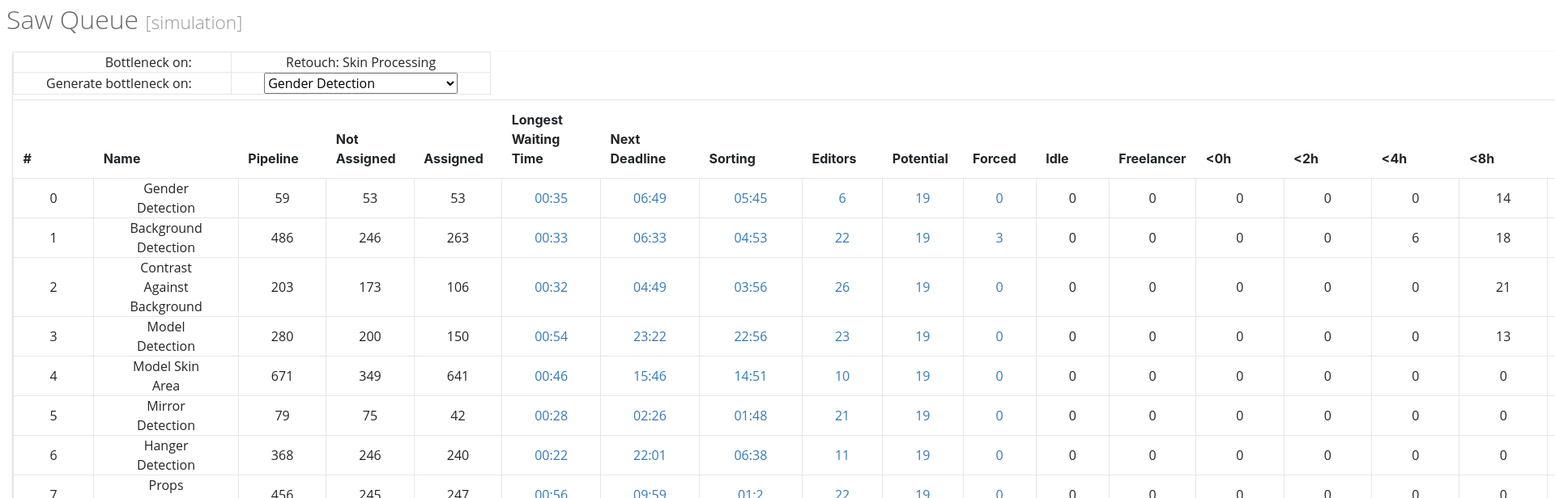
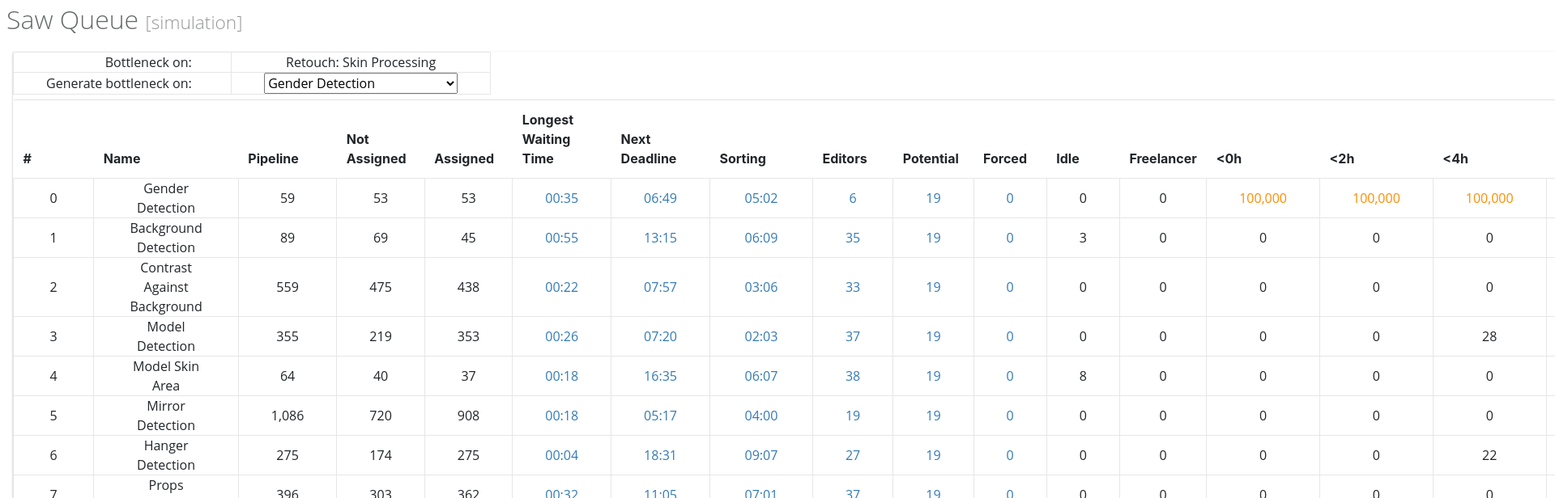
Before and after one commit to shan-alexander/project-color-poc, an Angular app in the folder ng-color/: page / in a window 1280 px wide. Shown: the top 616 px of the page at 81% size, 1920 px wide, since content can reach past the window. Built offline with nearby package versions, Linux system fonts and the light colour scheme.

Commit message:
adds fixes and working color formula

```diff
--- a/ng-color/src/app/assembly-table/assembly-table.component.html
+++ b/ng-color/src/app/assembly-table/assembly-table.component.html
@@ -56,7 +56,7 @@
     </tr>
     <tr *ngFor="let skill of skills, index as i">
       <td>{{i}}</td>
-      <td>{{skill.name}}</td>
+      <td title="Avg Ipt: {{skill.avgIpt}}, Avg Rej: {{skill.avgRej}}">{{skill.name}}</td>
       <td>{{skill.pipeline | number: '1.0-0'}}</td>
       <td>{{skill.notAssigned | number: '1.0-0'}}</td>
       <td>{{skill.assigned | number: '1.0-0'}}</td>
@@ -69,10 +69,10 @@
       <td>{{skill.idle | number: '1.0-0'}}</td>
       <td>{{skill.freelancer | number: '1.0-0'}}</td>
       <td [ngStyle]="{'color': ui_getBottleneckColor(skill, 'zeroHours')}">{{skill.zeroHours | number: '1.0-0'}}</td>
-      <td>{{skill.twoHours | number: '1.0-0'}}</td>
-      <td>{{skill.fourHours | number: '1.0-0'}}</td>
-      <td>{{skill.eightHours | number: '1.0-0'}}</td>
-      <td>{{skill.twelveHours | number: '1.0-0'}}</td>
+      <td [ngStyle]="{'color': ui_getBottleneckColor(skill, 'twoHours')}">{{skill.twoHours | number: '1.0-0'}}</td>
+      <td [ngStyle]="{'color': ui_getBottleneckColor(skill, 'fourHours')}">{{skill.fourHours | number: '1.0-0'}}</td>
+      <td [ngStyle]="{'color': ui_getBottleneckColor(skill, 'eightHours')}">{{skill.eightHours | number: '1.0-0'}}</td>
+      <td [ngStyle]="{'color': ui_getBottleneckColor(skill, 'twelveHours')}">{{skill.twelveHours | number: '1.0-0'}}</td>
       <td>{{skill.sixteenHours | number: '1.0-0'}}</td>
       <td>{{skill.twentyFourHours | number: '1.0-0'}}</td>
       <td>{{skill.fourtyEightHours | number: '1.0-0'}}</td>
--- a/ng-color/src/app/assembly-table/assembly-table.component.ts
+++ b/ng-color/src/app/assembly-table/assembly-table.component.ts
@@ -38,7 +38,10 @@ export class AssemblyTableComponent implements OnInit {
       const sortingArraySplit = currentSkill.nextDeadline.split(':');
       hh = parseInt(sortingArraySplit[0], 10) - Math.round(parseInt(sortingArraySplit[0], 10) * Math.random());
       (hh < 10) ? hh = '0' + hh : hh = '' + hh;
-      currentSkill.sorting = '' + hh + ':' + Math.round(Math.random() * 60);
+
+      mm = parseInt(sortingArraySplit[0], 10) - Math.round(parseInt(sortingArraySplit[0], 10) * Math.random());
+      (mm < 10) ? mm = '0' + mm : mm = '' + mm;
+      currentSkill.sorting = '' + hh + ':' + mm;
 
       currentSkill.editors = Math.round(Math.random() * 40);
 
@@ -47,7 +50,7 @@ export class AssemblyTableComponent implements OnInit {
       currentSkill.forced = (Math.round(Math.random() * 100) > 5) ? 0 : Math.round(Math.random() * 10);
       currentSkill.idle = (Math.round(Math.random() * 100) > 10) ? 0 : Math.round(Math.random() * 10);
       // hours randomizing below
-      currentSkill.zeroHours = ((Math.random() * 100 > 10) ? 0 : Math.round(Math.random() * 50));
+      // currentSkill.zeroHours = ((Math.random() * 100 > 10) ? 0 : Math.round(Math.random() * 50));
       currentSkill.twoHours = (Math.random() * 100 > 10) ?
         currentSkill.zeroHours : (currentSkill.zeroHours + (Math.round(Math.random() * 30)));
       currentSkill.fourHours = (Math.random() * 100 > 10) ?
@@ -96,9 +99,10 @@ export class AssemblyTableComponent implements OnInit {
       (mm < 10) ? mm = '0' + mm : mm = '' + mm;
 
     randoSkill.nextDeadline = '' + hh + ':' + mm;
-    randoSkill.sorting = '-01:' + ((mm < 50) ? (mm + 8) : (mm - 17));
-    randoSkill.zeroHours = Math.round(Math.random() * 300);
-    randoSkill.twoHours = Math.round(Math.random() * 300);
+    randoSkill.sorting = '-0' + (Math.round(Math.random() * 3)) + ':' + ( (mm > 10 && mm < 50) ?
+      parseInt(mm, 10) + Math.round(Math.random() * 10) : mm);
+    randoSkill.zeroHours = Math.round(Math.random() * 500);
+    randoSkill.twoHours = randoSkill.zeroHours + Math.round(Math.random() * 300);
     randoSkill.fourHours = randoSkill.twoHours + Math.round(Math.random() * 300);
     randoSkill.eightHours = randoSkill.fourHours;
     randoSkill.twelveHours = randoSkill.eightHours;
@@ -129,16 +133,44 @@ export class AssemblyTableComponent implements OnInit {
     }
   }
   ui_getBottleneckColor(skill, whichCol) {
-    // code here
+    if (skill.name === 'Gender Detection') { console.log('Running bottleneck checker for ' + skill.name)}
     const val = skill[whichCol];
-    const timeNeededForOnePe = val * (1 + skill.avgRej) + skill.avgIpt;
+    const timeNeededForOnePe = val * (1 + skill.avgRej) * skill.avgIpt;
     const timeNeededForStep = timeNeededForOnePe / skill.editors;
     // first, check to see if timeNeededForStep
+    const nextDeadlineSecs = this.convertTimeStringToSeconds(skill.nextDeadline);
+    if (timeNeededForStep > nextDeadlineSecs) {
+      // color orange -- legit bottleneck
+      console.log('Strong Bottleneck on: ' + skill.name);
+      return 'darkorange';
+    } else if ( (timeNeededForStep / skill.potential) > nextDeadlineSecs) {
+      // color red -- severe bottleneck
+      console.log('Severe Bottleneck on: ' + skill.name);
+      return 'red';
+    }
+    // then, check whichCol hour column
+    const timeNeededPlusFutureSteps = timeNeededForStep + skill.timeNeededInFutureSteps;
+    if (timeNeededPlusFutureSteps > nextDeadlineSecs) {
+      // possible bottleneck: color yellow
+      return 'gold';
+    } else if (timeNeededPlusFutureSteps / skill.potential > nextDeadlineSecs) {
+      // possible severe bottleneck: color dark yellow
+      return 'goldenrod';
+    }
 
   }
 
-  convertTimeStringToSeconds(timeStrin) {
-
+  convertTimeStringToSeconds(timeString) {
+    if (timeString[0] === '-') {
+      timeString.splice(0, 1);
+    }
+    let time = timeString.split(':');
+    let hh = time[0];
+    let mm = time[1];
+    hh = hh * 60 * 60;
+    mm = mm * 60;
+    time = hh + mm;
+    return time;
   }
 
   simulateHoursImageTemplates(skillsArr) {
--- a/ng-color/src/app/skills.service.ts
+++ b/ng-color/src/app/skills.service.ts
@@ -14,15 +14,15 @@ export class SkillsService {
       notAssigned: 1,
       assigned: 16,
       longestWaitingTime: '00:02',
-      nextDeadline: '11:26',
-      sorting: '08:45',
-      editors: 1,
-      potential: 19,
-      forced: 0,
-      idle: 0,
-      freelancer: 0,
-      zeroHours: 0, zeroHoursFlag: 0,
-      twoHours: 0, twoHoursFlag: 0,
+      nextDeadline: '02:26',
+      sorting: '08:45',
+      editors: 1,
+      potential: 19,
+      forced: 0,
+      idle: 0,
+      freelancer: 0,
+      zeroHours: 100000, zeroHoursFlag: 0,
+      twoHours: 1000, twoHoursFlag: 0,
       fourHours: 0, fourHoursFlag: 0,
       eightHours: 0, eightHoursFlag: 0,
       twelveHours: 161, twelveHoursFlag: 0,
@@ -32,11 +32,7 @@ export class SkillsService {
       seventyTwoHours: 174,
       avgIpt: 3.17,
       avgRej: 0.0000,
-      templates: [
-        ['Gender Detection', 'Model Detection', 'Generic Retouch', 'Model Skin Area', 'Finalize'],
-        ['Gender Detection', 'Skin Processing', 'Recreate Details', 'Finalize'],
-        ['Preparation', 'Gender Detection', 'Combination', 'Retouch: Garments 1', 'Retouch: Garments 2']
-      ]
+      timeNeededInFutureSteps: 1130
     },
     {
       name: 'Background Detection',
@@ -62,11 +58,7 @@ export class SkillsService {
       seventyTwoHours: 174,
       avgIpt: 23.91,
       avgRej: 0.0043,
-      templates: [
-        ['Gender Detection', 'Model Detection', 'Generic Retouch', 'Model Skin Area', 'Finalize'],
-        ['Gender Detection', 'Skin Processing', 'Recreate Details', 'Finalize'],
-        ['Preparation', 'Gender Detection', 'Combination', 'Retouch: Garments 1', 'Retouch: Garments 2']
-      ]
+      timeNeededInFutureSteps: 1130
     },
     {
       name: 'Contrast Against Background',
@@ -91,7 +83,8 @@ export class SkillsService {
       fourtyEightHours: 174,
       seventyTwoHours: 174,
       avgIpt: 39.38,
-      avgRej: 0.0041
+      avgRej: 0.0041,
+      timeNeededInFutureSteps: 1130
     },
     {
       name: 'Model Detection',
@@ -116,7 +109,8 @@ export class SkillsService {
       fourtyEightHours: 174,
       seventyTwoHours: 174,
       avgIpt: 11.88,
-      avgRej: 0.0012
+      avgRej: 0.0012,
+      timeNeededInFutureSteps: 1130
     },
     {
       name: 'Model Skin Area',
@@ -141,7 +135,8 @@ export class SkillsService {
       fourtyEightHours: 174,
       seventyTwoHours: 174,
       avgIpt: 20.23,
-      avgRej: 0.0016
+      avgRej: 0.0016,
+      timeNeededInFutureSteps: 1130
     },
     {
       name: 'Mirror Detection',
@@ -166,7 +161,8 @@ export class SkillsService {
       fourtyEightHours: 174,
       seventyTwoHours: 174,
       avgIpt: 23.14,
-      avgRej: 0.0031
+      avgRej: 0.0031,
+      timeNeededInFutureSteps: 1130
     },
     {
       name: 'Hanger Detection',
@@ -191,7 +187,8 @@ export class SkillsService {
       fourtyEightHours: 174,
       seventyTwoHours: 174,
       avgIpt: 15.26,
-      avgRej: 0.0008
+      avgRej: 0.0008,
+      timeNeededInFutureSteps: 1130
     },
     {
       name: 'Props Detection',
@@ -216,7 +213,8 @@ export class SkillsService {
       fourtyEightHours: 174,
       seventyTwoHours: 174,
       avgIpt: 29.56,
-      avgRej: 0.0028
+      avgRej: 0.0028,
+      timeNeededInFutureSteps: 1130
     },
     {
       name: 'Rotate',
@@ -241,7 +239,8 @@ export class SkillsService {
       fourtyEightHours: 174,
       seventyTwoHours: 174,
       avgIpt: 35.64,
-      avgRej: 0.0061
+      avgRej: 0.0061,
+      timeNeededInFutureSteps: 1130
     },
     {
       name: 'Crop & Scale',
@@ -266,7 +265,8 @@ export class SkillsService {
       fourtyEightHours: 174,
       seventyTwoHours: 174,
       avgIpt: 58.80,
-      avgRej: 0.0128
+      avgRej: 0.0128,
+      timeNeededInFutureSteps: 1130
     },
     {
       name: 'Preparation',
@@ -291,7 +291,8 @@ export class SkillsService {
       fourtyEightHours: 174,
       seventyTwoHours: 174,
       avgIpt: 177.97,
-      avgRej: 0.0488
+      avgRej: 0.0488,
+      timeNeededInFutureSteps: 1130
     },
     {
       name: 'New Preparation',
@@ -316,7 +317,8 @@ export class SkillsService {
       fourtyEightHours: 174,
       seventyTwoHours: 174,
       avgIpt: 116.59,
-      avgRej: 0.0455
+      avgRej: 0.0455,
+      timeNeededInFutureSteps: 1130
     },
     {
       name: 'Auto Preparation',
@@ -341,7 +343,8 @@ export class SkillsService {
       fourtyEightHours: 174,
       seventyTwoHours: 174,
       avgIpt: 98.15,
-      avgRej: 0.0291
+      avgRej: 0.0291,
+      timeNeededInFutureSteps: 1130
     },
     {
       name: 'Photo Correction',
@@ -366,7 +369,8 @@ export class SkillsService {
       fourtyEightHours: 174,
       seventyTwoHours: 174,
       avgIpt: 198.48,
-      avgRej: 0.0434
+      avgRej: 0.0434,
+      timeNeededInFutureSteps: 1130
     },
     {
       name: 'Combination',
@@ -391,7 +395,8 @@ export class SkillsService {
       fourtyEightHours: 174,
       seventyTwoHours: 174,
       avgIpt: 141.91,
-      avgRej: 0.0393
+      avgRej: 0.0393,
+      timeNeededInFutureSteps: 1130
     },
     {
       name: 'General Retouch',
@@ -416,7 +421,8 @@ export class SkillsService {
       fourtyEightHours: 174,
       seventyTwoHours: 174,
       avgIpt: 158.34,
-      avgRej: 0.0434
+      avgRej: 0.0434,
+      timeNeededInFutureSteps: 1130
     },
     {
       name: 'Recreate Details',
@@ -441,7 +447,8 @@ export class SkillsService {
       fourtyEightHours: 174,
       seventyTwoHours: 174,
       avgIpt: 144.46,
-      avgRej: 0.0513
+      avgRej: 0.0513,
+      timeNeededInFutureSteps: 1130
     },
     {
       name: 'Retouch: Shape',
@@ -466,7 +473,8 @@ export class SkillsService {
       fourtyEightHours: 174,
       seventyTwoHours: 174,
       avgIpt: 163.71,
-      avgRej: 0.0460
+      avgRej: 0.0460,
+      timeNeededInFutureSteps: 1130
     },
     {
       name: 'Generic Retouch',
@@ -491,7 +499,8 @@ export class SkillsService {
       fourtyEightHours: 174,
       seventyTwoHours: 174,
       avgIpt: 152.55,
-      avgRej: 0.0552
+      avgRej: 0.0552,
+      timeNeededInFutureSteps: 1130
     },
     {
       name: 'Retouch: 3D',
@@ -516,7 +525,8 @@ export class SkillsService {
       fourtyEightHours: 174,
       seventyTwoHours: 174,
       avgIpt: 236.45,
-      avgRej: 0.0580
+      avgRej: 0.0580,
+      timeNeededInFutureSteps: 1130
     },
     {
       name: 'Retouch: Garments 1',
@@ -541,7 +551,8 @@ export class SkillsService {
       fourtyEightHours: 174,
       seventyTwoHours: 174,
       avgIpt: 134.29,
-      avgRej: 0.0421
+      avgRej: 0.0421,
+      timeNeededInFutureSteps: 1130
     },
     {
       name: 'Retouch: Garments 2',
@@ -566,7 +577,8 @@ export class SkillsService {
       fourtyEightHours: 174,
       seventyTwoHours: 174,
       avgIpt: 143.65,
-      avgRej: 0.0487
+      avgRej: 0.0487,
+      timeNeededInFutureSteps: 1130
     },
     {
       name: 'Retouch: Garments 3',
@@ -591,7 +603,8 @@ export class SkillsService {
       fourtyEightHours: 174,
       seventyTwoHours: 174,
       avgIpt: 208.92,
-      avgRej: 0.0695
+      avgRej: 0.0695,
+      timeNeededInFutureSteps: 1130
     },
     {
       name: 'Retouch: Footwear',
@@ -616,7 +629,8 @@ export class SkillsService {
       fourtyEightHours: 174,
       seventyTwoHours: 174,
       avgIpt: 231.28,
-      avgRej: 0.0509
+      avgRej: 0.0509,
+      timeNeededInFutureSteps: 1130
     },
     {
       name: 'Retouch: Jewelry',
@@ -641,7 +655,8 @@ export class SkillsService {
       fourtyEightHours: 174,
       seventyTwoHours: 174,
       avgIpt: 186.33,
-      avgRej: 0.0743
+      avgRej: 0.0743,
+      timeNeededInFutureSteps: 1130
     },
     {
       name: 'Retouch: Furniture',
@@ -666,7 +681,8 @@ export class SkillsService {
       fourtyEightHours: 174,
       seventyTwoHours: 174,
       avgIpt: 170.99,
-      avgRej: 0.0426
+      avgRej: 0.0426,
+      timeNeededInFutureSteps: 1130
     },
     {
       name: 'Retouch: Accessories',
@@ -691,7 +707,8 @@ export class SkillsService {
       fourtyEightHours: 174,
       seventyTwoHours: 174,
       avgIpt: 145.60,
-      avgRej: 0.0418
+      avgRej: 0.0418,
+      timeNeededInFutureSteps: 1130
     },
     {
       name: 'Retouch: Cosmetics',
@@ -716,7 +733,8 @@ export class SkillsService {
       fourtyEightHours: 174,
       seventyTwoHours: 174,
       avgIpt: 172.92,
-      avgRej: 0.0544
+      avgRej: 0.0544,
+      timeNeededInFutureSteps: 1130
     },
     {
       name: 'Retouch: Model',
@@ -741,7 +759,8 @@ export class SkillsService {
       fourtyEightHours: 174,
       seventyTwoHours: 174,
       avgIpt: 150.48,
-      avgRej: 0.0456
+      avgRej: 0.0456,
+      timeNeededInFutureSteps: 1130
     },
     {
       name: 'Retouch: Model Advanced',
@@ -766,7 +785,8 @@ export class SkillsService {
       fourtyEightHours: 174,
       seventyTwoHours: 174,
       avgIpt: 27,
-      avgRej: 0.0000
+      avgRej: 0.0000,
+      timeNeededInFutureSteps: 1130
     },
     {
       name: 'Retouch: Skin Processing',
@@ -791,7 +811,8 @@ export class SkillsService {
       fourtyEightHours: 174,
       seventyTwoHours: 174,
       avgIpt: 184.38,
-      avgRej: 0.0733
+      avgRej: 0.0733,
+      timeNeededInFutureSteps: 1130
     },
     {
       name: 'Qualification',
@@ -816,7 +837,8 @@ export class SkillsService {
       fourtyEightHours: 174,
       seventyTwoHours: 174,
       avgIpt: 264.29,
-      avgRej: 0.0901
+      avgRej: 0.0901,
+      timeNeededInFutureSteps: 1130
     },
     {
       name: 'Preparation for Colorways',
@@ -841,7 +863,8 @@ export class SkillsService {
       fourtyEightHours: 174,
       seventyTwoHours: 174,
       avgIpt: 107.00,
-      avgRej: 0.0435
+      avgRej: 0.0435,
+      timeNeededInFutureSteps: 1130
     },
     {
       name: 'Texture Replacement',
@@ -866,7 +889,8 @@ export class SkillsService {
       fourtyEightHours: 174,
       seventyTwoHours: 174,
       avgIpt: 458.56,
-      avgRej: 0.0471
+      avgRej: 0.0471,
+      timeNeededInFutureSteps: 1130
     },
     {
       name: 'Color Change',
@@ -891,7 +915,8 @@ export class SkillsService {
       fourtyEightHours: 174,
       seventyTwoHours: 174,
       avgIpt: 312.52,
-      avgRej: 0.0801
+      avgRej: 0.0801,
+      timeNeededInFutureSteps: 1130
     },
     {
       name: 'Dobby',
@@ -916,7 +941,8 @@ export class SkillsService {
       fourtyEightHours: 174,
       seventyTwoHours: 174,
       avgIpt: 389.64,
-      avgRej: 0.1338
+      avgRej: 0.1338,
+      timeNeededInFutureSteps: 1130
     },
     {
       name: 'New Path',
@@ -941,7 +967,8 @@ export class SkillsService {
       fourtyEightHours: 174,
       seventyTwoHours: 174,
       avgIpt: 336.57,
-      avgRej: 0.0635
+      avgRej: 0.0635,
+      timeNeededInFutureSteps: 1130
     },
     {
       name: 'Apply Path',
@@ -966,7 +993,8 @@ export class SkillsService {
       fourtyEightHours: 174,
       seventyTwoHours: 174,
       avgIpt: 63.06,
-      avgRej: 0.0241
+      avgRej: 0.0241,
+      timeNeededInFutureSteps: 1130
     },
     {
       name: 'Advanced Path',
@@ -991,7 +1019,8 @@ export class SkillsService {
       fourtyEightHours: 174,
       seventyTwoHours: 174,
       avgIpt: 231.52,
-      avgRej: 0.0660
+      avgRej: 0.0660,
+      timeNeededInFutureSteps: 1130
     },
     {
       name: 'Trimap',
@@ -1016,7 +1045,8 @@ export class SkillsService {
       fourtyEightHours: 174,
       seventyTwoHours: 174,
       avgIpt: 92.42,
-      avgRej: 0.0194
+      avgRej: 0.0194,
+      timeNeededInFutureSteps: 1130
     },
     {
       name: 'New Layer Mask',
@@ -1041,7 +1071,8 @@ export class SkillsService {
       fourtyEightHours: 174,
       seventyTwoHours: 174,
       avgIpt: 336.57,
-      avgRej: 0.0635
+      avgRej: 0.0635,
+      timeNeededInFutureSteps: 1130
     },
     {
       name: 'AI Mask',
@@ -1066,7 +1097,8 @@ export class SkillsService {
       fourtyEightHours: 174,
       seventyTwoHours: 174,
       avgIpt: 266.30,
-      avgRej: 0.0621
+      avgRej: 0.0621,
+      timeNeededInFutureSteps: 1130
     },
     {
       name: 'Apply Layer Mask',
@@ -1091,7 +1123,8 @@ export class SkillsService {
       fourtyEightHours: 174,
       seventyTwoHours: 174,
       avgIpt: 124.03,
-      avgRej: 0.0332
+      avgRej: 0.0332,
+      timeNeededInFutureSteps: 1130
     },
     {
       name: 'Path & Mask',
@@ -1116,7 +1149,8 @@ export class SkillsService {
       fourtyEightHours: 174,
       seventyTwoHours: 174,
       avgIpt: 283.19,
-      avgRej: 0.0644
+      avgRej: 0.0644,
+      timeNeededInFutureSteps: 1130
     },
     {
       name: 'Apply Path & Mask',
@@ -1141,7 +1175,8 @@ export class SkillsService {
       fourtyEightHours: 174,
       seventyTwoHours: 174,
       avgIpt: 128.11,
-      avgRej: 0.0309
+      avgRej: 0.0309,
+      timeNeededInFutureSteps: 1130
     },
     {
       name: 'Advanced Mask',
@@ -1166,7 +1201,8 @@ export class SkillsService {
       fourtyEightHours: 174,
       seventyTwoHours: 174,
       avgIpt: 219.50,
-      avgRej: 0.0734
+      avgRej: 0.0734,
+      timeNeededInFutureSteps: 1130
     },
     {
       name: 'Color Adjustment',
@@ -1191,7 +1227,8 @@ export class SkillsService {
       fourtyEightHours: 174,
       seventyTwoHours: 174,
       avgIpt: 191.20,
-      avgRej: 0.0678
+      avgRej: 0.0678,
+      timeNeededInFutureSteps: 1130
     },
     {
       name: 'Background Retouch',
@@ -1216,7 +1253,8 @@ export class SkillsService {
       fourtyEightHours: 174,
       seventyTwoHours: 174,
       avgIpt: 193.40,
-      avgRej: 0.0697
+      avgRej: 0.0697,
+      timeNeededInFutureSteps: 1130
     },
     {
       name: 'Dumbledore',
@@ -1241,7 +1279,8 @@ export class SkillsService {
       fourtyEightHours: 174,
       seventyTwoHours: 174,
       avgIpt: 182.47,
-      avgRej: 0.0546
+      avgRej: 0.0546,
+      timeNeededInFutureSteps: 1130
     },
     {
       name: 'Snape',
@@ -1266,7 +1305,8 @@ export class SkillsService {
       fourtyEightHours: 174,
       seventyTwoHours: 174,
       avgIpt: 173.51,
-      avgRej: 0.0505
+      avgRej: 0.0505,
+      timeNeededInFutureSteps: 1130
     },
     {
       name: 'Stack',
@@ -1291,7 +1331,8 @@ export class SkillsService {
       fourtyEightHours: 174,
       seventyTwoHours: 174,
       avgIpt: 105.32,
-      avgRej: 0.0190
+      avgRej: 0.0190,
+      timeNeededInFutureSteps: 1130
     },
     {
       name: 'VPE Auto Stencil',
@@ -1316,7 +1357,8 @@ export class SkillsService {
       fourtyEightHours: 174,
       seventyTwoHours: 174,
       avgIpt: 123.28,
-      avgRej: 0.0394
+      avgRej: 0.0394,
+      timeNeededInFutureSteps: 1130
     },
     {
       name: 'Auto Stencil',
@@ -1341,7 +1383,8 @@ export class SkillsService {
       fourtyEightHours: 174,
       seventyTwoHours: 174,
       avgIpt: 160.48,
-      avgRej: 0.0478
+      avgRej: 0.0478,
+      timeNeededInFutureSteps: 1130
     },
     {
       name: 'Stencil Manual',
@@ -1366,7 +1409,8 @@ export class SkillsService {
       fourtyEightHours: 174,
       seventyTwoHours: 174,
       avgIpt: 191.93,
-      avgRej: 0.0520
+      avgRej: 0.0520,
+      timeNeededInFutureSteps: 1130
     },
     {
       name: 'Background Extension',
@@ -1391,7 +1435,8 @@ export class SkillsService {
       fourtyEightHours: 174,
       seventyTwoHours: 174,
       avgIpt: 166.90,
-      avgRej: 0.0633
+      avgRej: 0.0633,
+      timeNeededInFutureSteps: 1130
     },
     {
       name: 'Replace Object',
@@ -1416,7 +1461,8 @@ export class SkillsService {
       fourtyEightHours: 174,
       seventyTwoHours: 174,
       avgIpt: 83.06,
-      avgRej: 0.0724
+      avgRej: 0.0724,
+      timeNeededInFutureSteps: 1130
     },
     {
       name: 'Shadow: Drop',
@@ -1441,7 +1487,8 @@ export class SkillsService {
       fourtyEightHours: 174,
       seventyTwoHours: 174,
       avgIpt: 142.31,
-      avgRej: 0.0459
+      avgRej: 0.0459,
+      timeNeededInFutureSteps: 1130
     },
     {
       name: 'Shadow: Reflection',
@@ -1466,7 +1513,8 @@ export class SkillsService {
       fourtyEightHours: 174,
       seventyTwoHours: 174,
       avgIpt: 226.72,
-      avgRej: 0.0489
+      avgRej: 0.0489,
+      timeNeededInFutureSteps: 1130
     },
     {
       name: 'Shadow: Natural',
@@ -1491,7 +1539,8 @@ export class SkillsService {
       fourtyEightHours: 174,
       seventyTwoHours: 174,
       avgIpt: 154.57,
-      avgRej: 0.0489
+      avgRej: 0.0489,
+      timeNeededInFutureSteps: 1130
     },
     {
       name: 'Shadow: Cast',
@@ -1516,7 +1565,8 @@ export class SkillsService {
       fourtyEightHours: 174,
       seventyTwoHours: 174,
       avgIpt: 183.99,
-      avgRej: 0.0588
+      avgRej: 0.0588,
+      timeNeededInFutureSteps: 1130
     },
     {
       name: 'Bumblebee',
@@ -1541,7 +1591,8 @@ export class SkillsService {
       fourtyEightHours: 174,
       seventyTwoHours: 174,
       avgIpt: 204.83,
-      avgRej: 0.0682
+      avgRej: 0.0682,
+      timeNeededInFutureSteps: 1130
     },
     {
       name: 'Optimus',
@@ -1566,7 +1617,8 @@ export class SkillsService {
       fourtyEightHours: 174,
       seventyTwoHours: 174,
       avgIpt: 189.18,
-      avgRej: 0.0576
+      avgRej: 0.0576,
+      timeNeededInFutureSteps: 1130
     },
     {
       name: 'McQueen',
@@ -1591,7 +1643,8 @@ export class SkillsService {
       fourtyEightHours: 174,
       seventyTwoHours: 174,
       avgIpt: 497.42,
-      avgRej: 0.1269
+      avgRej: 0.1269,
+      timeNeededInFutureSteps: 1130
     },
     {
       name: 'Mater',
@@ -1616,7 +1669,8 @@ export class SkillsService {
       fourtyEightHours: 174,
       seventyTwoHours: 174,
       avgIpt: 245.33,
-      avgRej: 0.0963
+      avgRej: 0.0963,
+      timeNeededInFutureSteps: 1130
     },
     {
       name: 'The Flash',
@@ -1641,7 +1695,8 @@ export class SkillsService {
       fourtyEightHours: 174,
       seventyTwoHours: 174,
       avgIpt: 342.40,
-      avgRej: 0.0955
+      avgRej: 0.0955,
+      timeNeededInFutureSteps: 1130
     },
     {
       name: 'Cyborg',
@@ -1666,7 +1721,8 @@ export class SkillsService {
       fourtyEightHours: 174,
       seventyTwoHours: 174,
       avgIpt: 302.59,
-      avgRej: 0.0963
+      avgRej: 0.0963,
+      timeNeededInFutureSteps: 1130
     },
     {
       name: 'Burberry',
@@ -1691,7 +1747,8 @@ export class SkillsService {
       fourtyEightHours: 174,
       seventyTwoHours: 174,
       avgIpt: 530.89,
-      avgRej: 0.1668
+      avgRej: 0.1668,
+      timeNeededInFutureSteps: 1130
     },
     {
       name: 'Finalize',
@@ -1716,7 +1773,8 @@ export class SkillsService {
       fourtyEightHours: 174,
       seventyTwoHours: 174,
       avgIpt: 143.65,
-      avgRej: 0.0334
+      avgRej: 0.0334,
+      timeNeededInFutureSteps: 1130
     },
     {
       name: 'VPE Auto Finalize',
@@ -1741,7 +1799,8 @@ export class SkillsService {
       fourtyEightHours: 174,
       seventyTwoHours: 174,
       avgIpt: 124.46,
-      avgRej: 0.0392
+      avgRej: 0.0392,
+      timeNeededInFutureSteps: 1130
     },
     {
       name: 'Fix',
@@ -1766,7 +1825,8 @@ export class SkillsService {
       fourtyEightHours: 174,
       seventyTwoHours: 174,
       avgIpt: 171.88,
-      avgRej: 0.0860
+      avgRej: 0.0860,
+      timeNeededInFutureSteps: 1130
     },
   ];
 }
```
